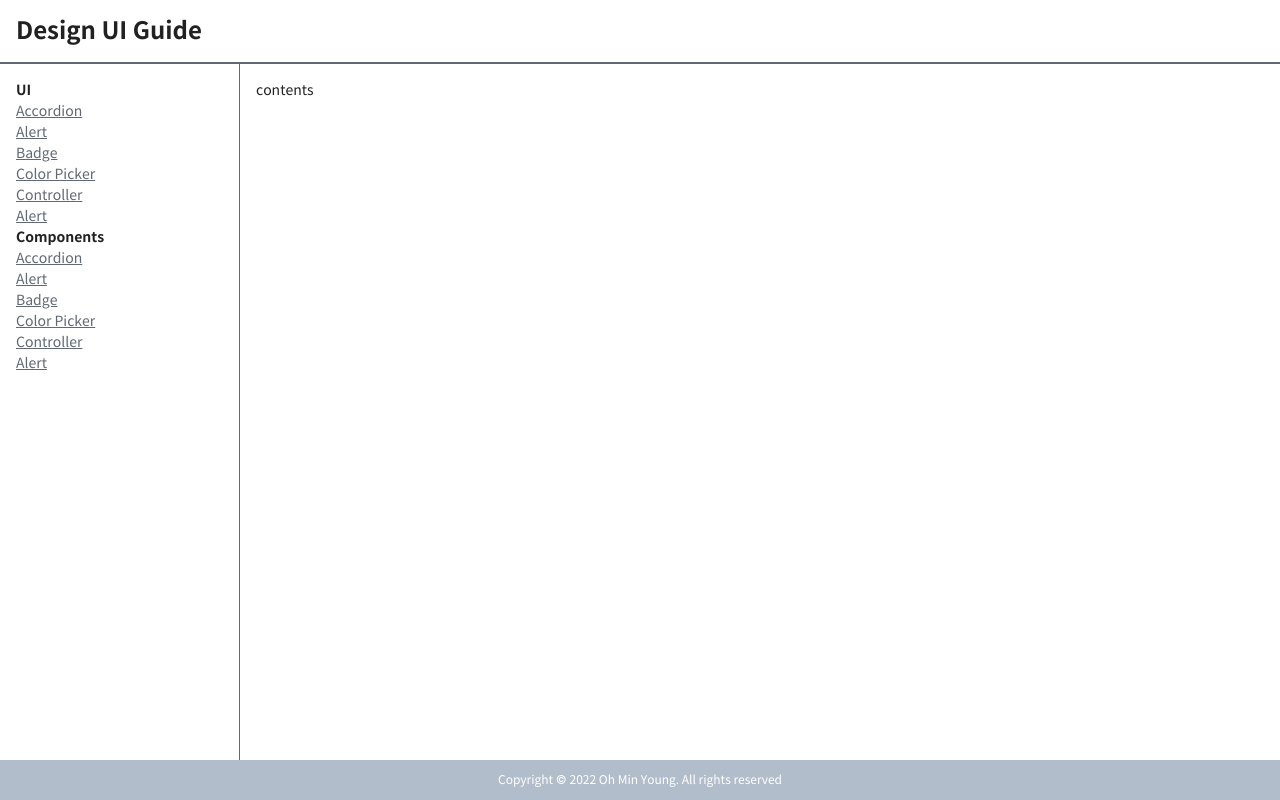
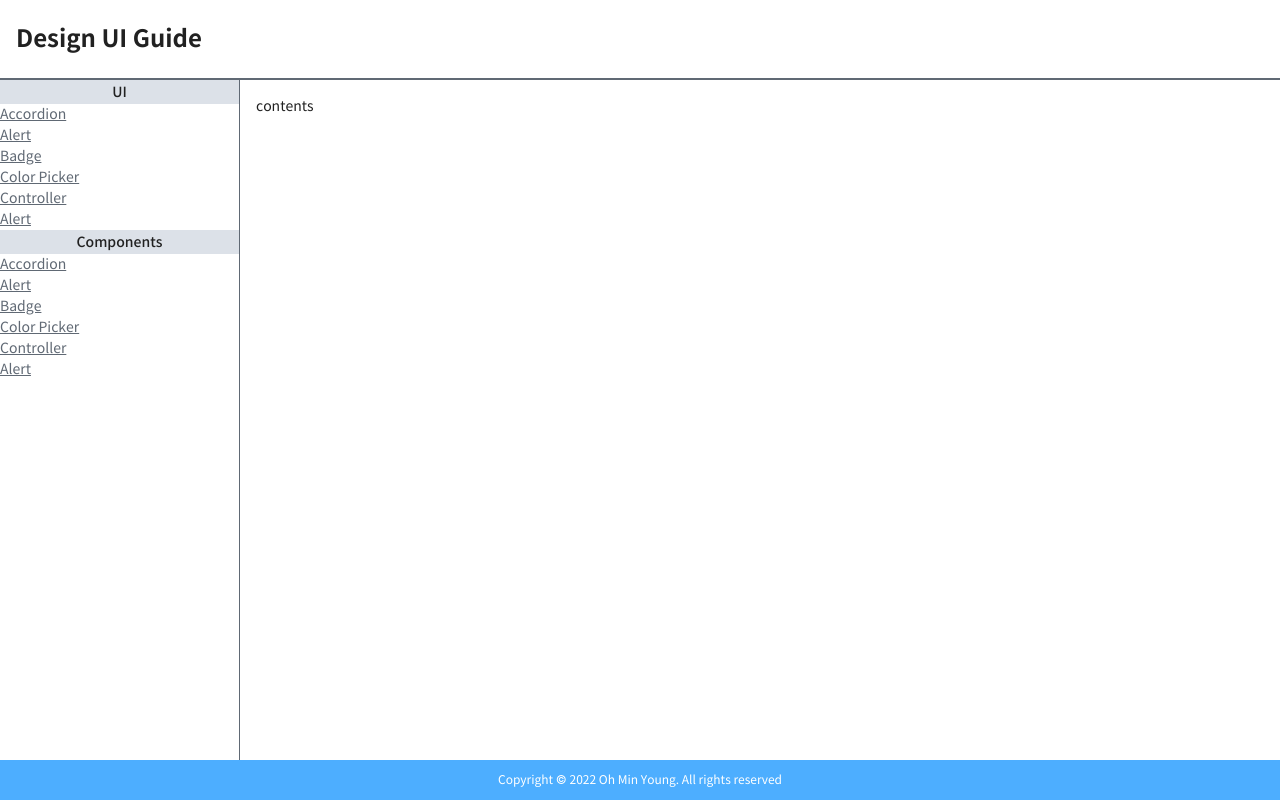
Before and after one commit to ohmy04180/Design-Template-Webpack, a website: page views/index.html in a window 1280 px wide. Drawn offline with Linux system fonts and the light colour scheme.

Commit message:
update: snb 스타일 추가

```diff
--- a/src/assets/style-product/scss/layout/_footer.scss
+++ b/src/assets/style-product/scss/layout/_footer.scss
@@ -4,7 +4,7 @@
   justify-content: center;
   height: rem(40px);
   padding: 0 $spacing-md;
-  background-color: $ui-03;
+  background-color: $secondary;
 }
 
 .footer__copyright {
--- a/src/assets/style-product/scss/layout/_header.scss
+++ b/src/assets/style-product/scss/layout/_header.scss
@@ -1,7 +1,7 @@
 .header {
   display: flex;
   align-items: center;
-  height: rem(64px);
+  height: rem(80px);
   padding: 0 $spacing-md;
   border-bottom: 2px solid $text-02;
 }
--- a/src/assets/style-product/scss/layout/_side-bar.scss
+++ b/src/assets/style-product/scss/layout/_side-bar.scss
@@ -2,8 +2,18 @@
   width: rem(240px);
   height: 100%;
   overflow-y: auto;
-  padding: $spacing-md;
   border-right: 1px solid $text-02;
+}
+
+.side-bar__title {
+  @include font-weight("medium");
+  width: 100%;
+  height: rem(24px);
+  display: flex;
+  align-items: center;
+  justify-content: center;
+  background-color: $ui-04;
+  color: $text-01;
 }
 
 .contents {
```
Also changed, not shown: dist/css/style.min.css.
